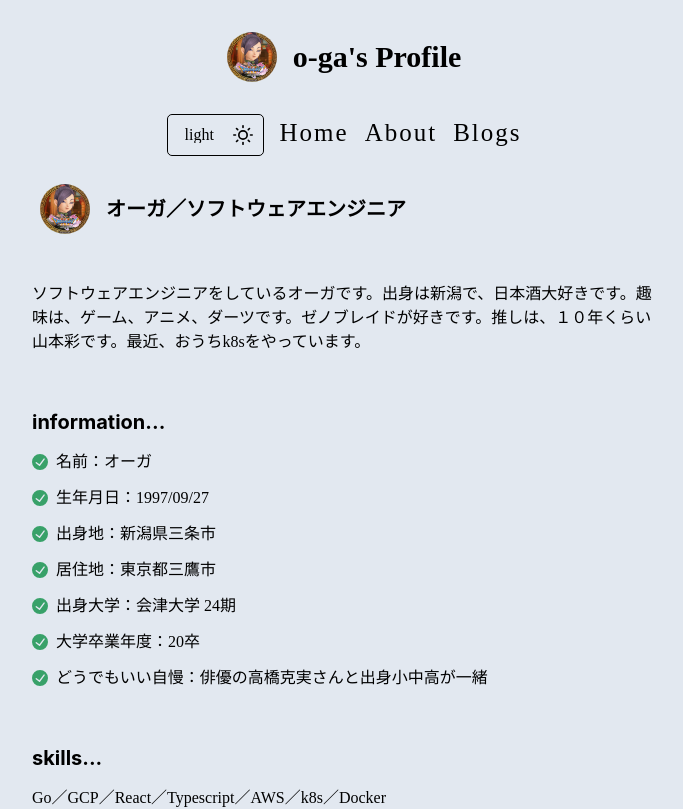
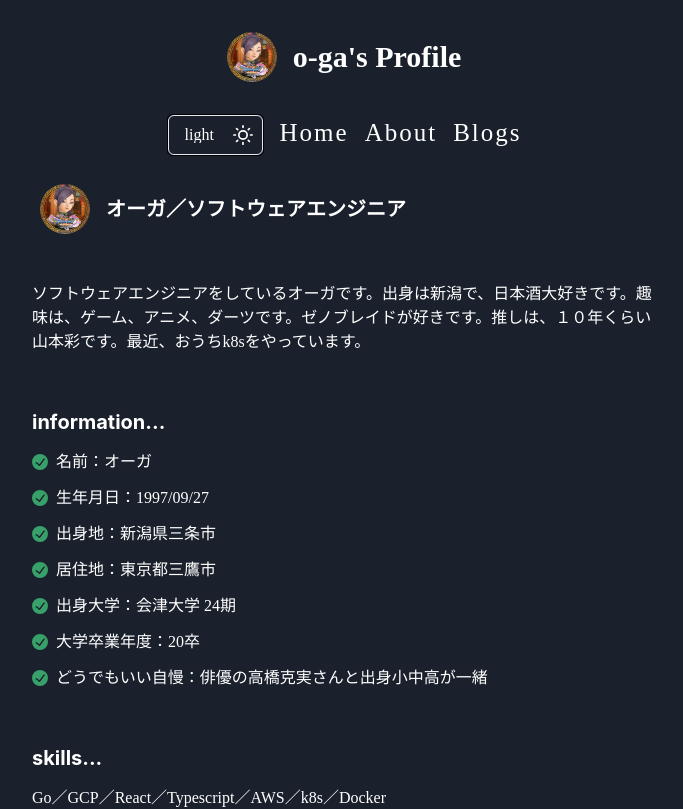
Before and after one commit to o-ga09/portfolio-20230727, a Next.js app: page / in a window 1280 px wide. Shown: the top 809 px of the page, without its empty margins (296-979 px from the left). Built offline with nearby package versions, Linux system fonts and the light colour scheme; no server answers.

Commit message:
ダークモード設定変更

```diff
--- a/common/components/theme.ts
+++ b/common/components/theme.ts
@@ -11,8 +11,7 @@ const customBreakpoints = {
 const customTheme = extendTheme({
   breakpoints: customBreakpoints,
   config: {
-    initialColorMode: "light",
-    useSystemColorMode: true,
+    useSystemColorMode: false,
   },
   colors: {
     brand:{
@@ -23,8 +22,8 @@ const customTheme = extendTheme({
   styles: {
     global: (props: any) => ({
       body: {
-        bg: mode("#E2E8F0", "#1A202C")(props), // ダークモード時の背景色
-        color: mode("#000000", "#ffffff")(props)
+        bg: mode("#1A202C", "#E2E8F0")(props), // ダークモード時の背景色
+        color: mode("#ffffff", "#000000")(props)
       },
     }),
   },
```
Also changed, not shown: common/provider.tsx (line endings or trailing spaces).
